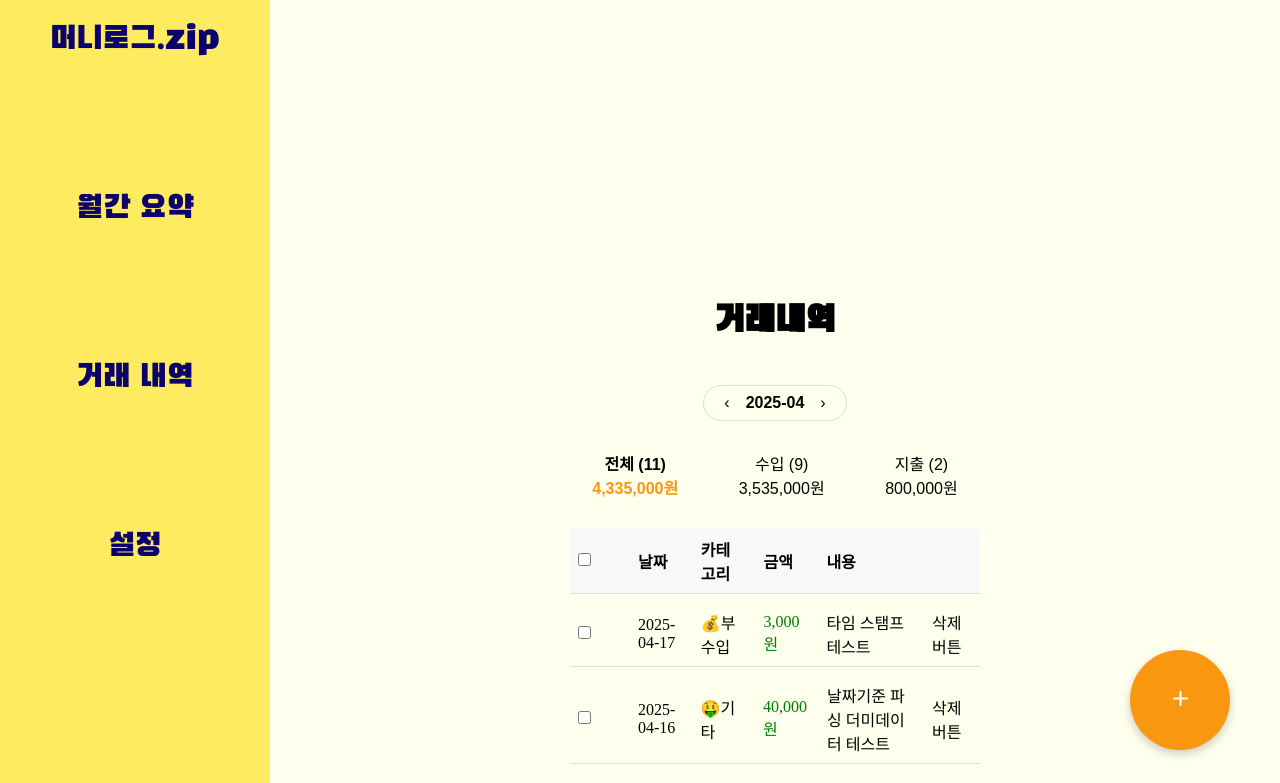
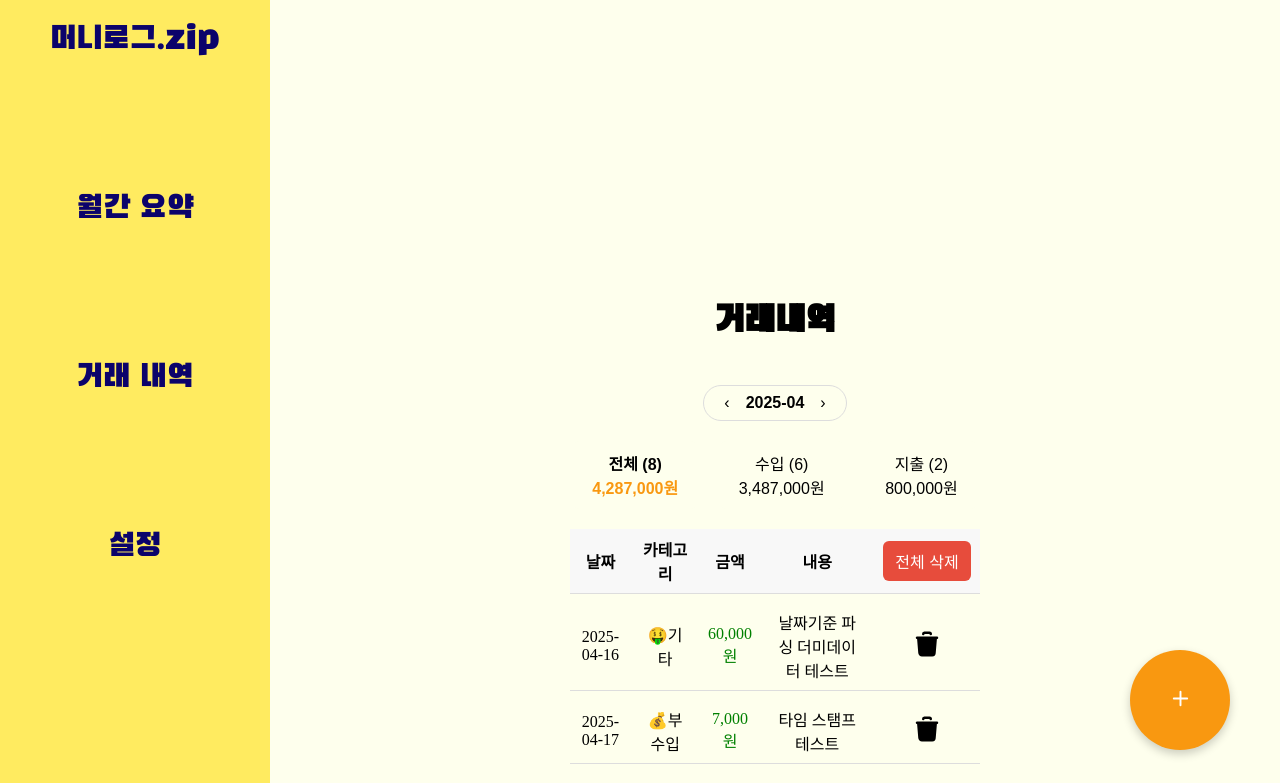
Before and after one commit to ByeongwooAn/-Skeletone-Project-Household-Ledger, a Vue app: page /cashreport in a window 1280 px wide. Shown: the top 783 px of the page. Built offline with nearby package versions, Linux system fonts and the light colour scheme.

Commit message:
feat: 거래내역 삭제 기능 구현

```diff
--- a/db.json
+++ b/db.json
@@ -1,32 +1,5 @@
 {
   "cashflows": [
-        {
-            "id": "1",
-            "type": "income",
-            "date": "2025-04-17",
-            "amount": 3000,
-            "category": "💰부수입",
-            "memo": "타임 스탬프 테스트",
-            "createdAt": "2025-04-10T11:34:10.613Z"
-        },
-        {
-            "id": "2",
-            "type": "income",
-            "date": "2025-04-16",
-            "amount": 40000,
-            "category": "🤑기타",
-            "memo": "날짜기준 파싱 더미데이터 테스트",
-            "createdAt": "2025-04-10T12:35:18.073Z"
-        },
-        {
-            "id": "3",
-            "type": "income",
-            "date": "2025-04-17",
-            "amount": 5000,
-            "category": "💰부수입",
-            "memo": "타임 스탬프 테스트",
-            "createdAt": "2025-04-10T13:36:10.613Z"
-        },
     {
       "id": "4",
       "type": "income",
@@ -55,7 +28,7 @@
       "createdAt": "2025-04-10T13:39:18.073Z"
     },
     {
-            "id": 7,
+      "id": "7",
       "type": "income",
       "date": "2025-04-17",
       "amount": 250000,
@@ -64,7 +37,7 @@
       "createdAt": "2025-04-10T13:40:10.613Z"
     },
     {
-            "id": 8,
+      "id": "8",
       "type": "income",
       "date": "2025-04-17",
       "amount": 90000,
@@ -73,7 +46,7 @@
       "createdAt": "2025-04-10T13:41:47.697Z"
     },
     {
-            "id": 9,
+      "id": "9",
       "type": "income",
       "date": "2025-04-26",
       "amount": 3000000,
@@ -82,7 +55,7 @@
       "createdAt": "2025-04-10T13:42:23.411Z"
     },
     {
-            "id": 10,
+      "id": "10",
       "type": "expense",
       "date": "2025-04-18",
       "amount": 600000,
@@ -91,7 +64,7 @@
       "createdAt": "2025-04-10T13:43:49.723Z"
     },
     {
-            "id": 11,
+      "id": "11",
       "type": "expense",
       "date": "2025-04-10",
       "amount": 200000,
--- /dev/null
+++ b/src/components/TrashComponent.vue
@@ -0,0 +1,27 @@
+<template>
+    <svg
+      xmlns="http://www.w3.org/2000/svg"
+      viewBox="0 0 24 24"
+      class="trash-icon"
+    >
+      <path
+        fill="currentColor"
+        d="M20 6a1 1 0 0 1 .117 1.993L20 8h-.081L19 19a3 3 0 0 1-2.824 2.995L16 22H8c-1.598 0-2.904-1.249-2.992-2.75l-.005-.167L4.08 8H4a1 1 0 0 1-.117-1.993L4 6zm-6-4a2 2 0 0 1 2 2a1 1 0 0 1-1.993.117L14 4h-4l-.007.117A1 1 0 0 1 8 4a2 2 0 0 1 1.85-1.995L10 2z"
+      />
+    </svg>
+  </template>
+
+  <style scoped>
+  .trash-icon {
+    width: 30px;
+    height: 30px;
+    cursor: pointer;
+    fill: #666;
+    transition: transform 0.2s ease, fill 0.2s ease;
+  }
+
+  .trash-icon:hover {
+    transform: scale(1.2);
+    fill: crimson; /* 호버 시 색상 */
+  }
+  </style>
--- a/src/css/cashreportview.css
+++ b/src/css/cashreportview.css
@@ -86,16 +86,18 @@
 .table-header,
 .table-row {
     display: grid;
-    grid-template-columns: 40px 1fr 1fr 1fr 2fr 40px;
+    grid-template-columns: 1fr 1fr 1fr 2fr 90px;
     align-items: center;
     padding: 8px;
     border-bottom: 1px solid #ddd;
     gap: 0px 20px;
+    text-align: center;
 }
 
 .table-header {
     background-color: #f8f8f8;
     font-weight: bold;
+
 }
 
 .amount.plus {
@@ -105,6 +107,27 @@
 .amount.minus {
     color: red;
 }
+.trash-icon:hover{
+  color: red;
+}
+
+.delete-all-btn {
+  background-color: #e74c3c;
+  color: white;
+  border: none;
+  padding: 8px 12px;
+  font-size: 16px;
+  border-radius: 6px;
+  cursor: pointer;
+  transition: background-color 0.2s ease, transform 0.2s ease;
+}
+
+.delete-all-btn:hover {
+  background-color: #c0392b;
+  transform: scale(1.05);
+}
+
+
 
 /* 반응형: 화면 너비 줄어들 때 */
 
--- a/src/views/CashReportView.vue
+++ b/src/views/CashReportView.vue
@@ -41,11 +41,13 @@
     <div class="table">
       <!-- 테이블 헤더 -->
       <div class="table-header">
-        <div><input type="checkbox" /></div>
-        <div>날짜</div>
+        <div><span>날짜</span></div>
         <div>카테고리</div>
         <div>금액</div>
         <div>내용</div>
+        <div><button class="delete-all-btn" @click="deleteAllItems()">
+    전체 삭제
+  </button></div>
       </div>
 
       <!-- 테이블 바디 -->
@@ -54,26 +56,30 @@
         :key="index"
         class="table-row"
       >
-        <div><input type="checkbox" /></div>
+
         <div>{{ item.date }}</div>
         <div>{{ item.category }}</div>
         <div :class="['amount', item.type === '수입' ? 'plus' : 'minus']">
           {{ formatCurrency(item.amount) }}
         </div>
         <div>{{ item.memo }}</div>
-        <div>삭제버튼</div>
+        <div><TrashComponent @click="deleteItem(item.id)"/></div>
       </div>
     </div>
 
-    <addButton/>
+    <AddButton/>
   </div>
 
 </template>
 
 <script setup>
-import addButton from '@/components/addButton.vue';
+
+import AddButton from '@/components/AddButton.vue';
+import TrashComponent from '@/components/TrashComponent.vue';
 import '@/css/cashreportview.css';
 import { ref, computed, onMounted } from "vue";
+import axios from 'axios';
+
 
 // 헤더 영역
 
@@ -137,26 +143,79 @@ const filteredList = computed(() => {
   });
 });
 
-//거래내역 개수 카운트
-const totalCount = computed(() => list.value.length);
 
+const deleteItem = async (id) =>{
+  try{
+    await axios.delete(`http://localhost:3001/cashflows/${id}`);
+    list.value=list.value.filter(item=>item.id!==id); //삭제한 id를 제외한 배열 재생성
+    console.log(`id ${id} 항목 삭제됨`);
+  }
+  catch(error){
+    console.error('단건 삭제 오류',error);
+  }
+}
+
+const deleteAllItems = async () => {
+  const confirmed = window.confirm("정말 전체 삭제하시겠습니까?");
+  if (!confirmed) return;
+
+  try {
+    const res = await axios.get("http://localhost:3001/cashflows");
+    const items = res.data;
+
+    await Promise.all(
+      items.map(item =>
+        axios.delete(`http://localhost:3001/cashflows/${item.id}`)
+      )
+    );
+
+    list.value = [];
+    console.log("전체 삭제 완료");
+  } catch (error) {
+    console.error("전체 삭제 오류", error);
+  }
+};
+
+
+
+
+//거래내역 금액 카운트
+const listByMonth = computed(() => {
+  const monthStr = currentMonth.value;
+  return list.value.filter(item => item.date?.startsWith(monthStr));
+});
+
+// 전체 거래 개수
+const totalCount = computed(() => listByMonth.value.length);
+
+// 수입 개수
 const incomeCount = computed(() =>
-  list.value.filter(item => item.type === "수입").length
+  listByMonth.value.filter(item => item.type === "수입").length
 );
 
+// 지출 개수
 const expenseCount = computed(() =>
-  list.value.filter(item => item.type === "지출").length
+  listByMonth.value.filter(item => item.type === "지출").length
 );
 
-//거래내역 금액 카운트
+
+// 전체 금액
 const totalAmount = computed(() =>
-  list.value.reduce((sum, item) => sum + item.amount, 0)
+  listByMonth.value.reduce((sum, item) => sum + item.amount, 0)
 );
+
+// 수입만 필터링
 const incomeAmount = computed(() =>
-  list.value.filter(item => item.type==="수입").reduce((sum, item)=> sum+item.amount,0)
+  listByMonth.value
+    .filter(item => item.type === "수입")
+    .reduce((sum, item) => sum + item.amount, 0)
 );
+
+// 지출만 필터링
 const expenseAmount = computed(() =>
-  list.value.filter(item=>item.type==="지출").reduce((sum,item)=>sum+item.amount,0)
+  listByMonth.value
+    .filter(item => item.type === "지출")
+    .reduce((sum, item) => sum + item.amount, 0)
 );
 
 //원화 포맷팅
@@ -164,8 +223,4 @@ const formatCurrency = (amount) => {
   return amount.toLocaleString() + "원";
 };
 
-//추가 버튼 클릭시 페이지 이동
-const goToAddPage=()=>{
-  router.push('/cashflow');
-}
 </script>
```
Lines whose indentation alone changed are shown as unchanged.
